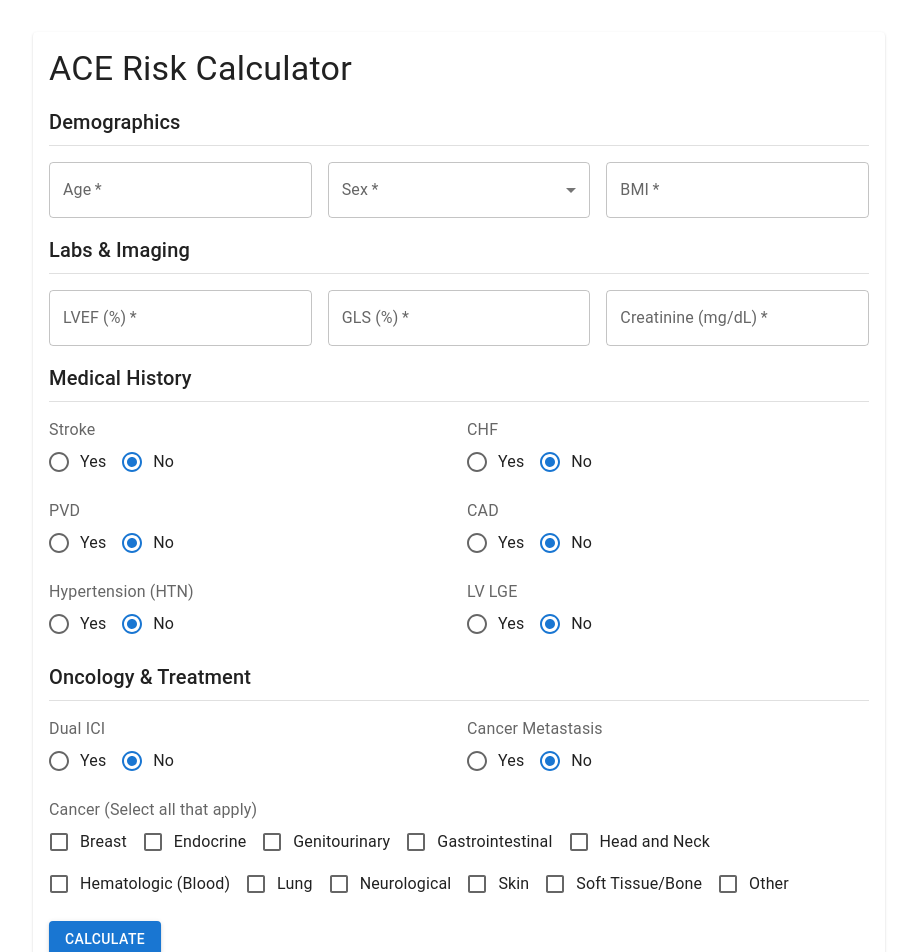
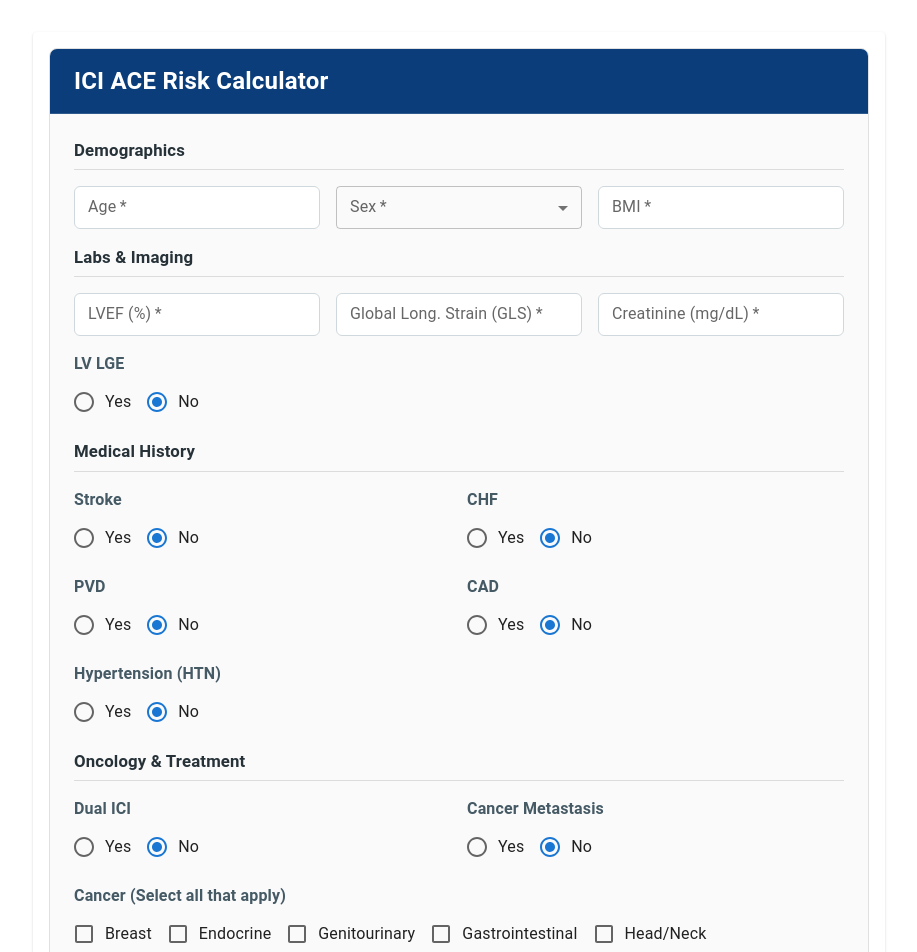
Before and after one commit to shawnwahi/cardio_onc_risk_calculators-aha2025-deploy, a React (Create React App) app: page / in a window 1280 px wide. Shown: the top 952 px of the page, without its empty margins (181-1098 px from the left). Built offline with nearby package versions, Linux system fonts and the light colour scheme.

Commit message:
add model weights

```diff
--- a/src/App.js
+++ b/src/App.js
@@ -5,24 +5,95 @@ import ICIForm from "./components/ICIForm";
 function App() {
   const [result, setResult] = useState("");
 
-  // Placeholder for linking to your actual model
-  const handleCalculate = (formData) => {
-    // For demonstration only
-    setResult("22%");
+  const weights = {
+    age: 0.015,           // Weight per year of age
+    sex: {
+      male: 0.05,         // Additional risk for males
+      female: 0.0         // Baseline for females
+    },
+    bmi: 0.008,           // Weight per BMI unit
+
+    lvef: -0.002,         // Negative weight (higher LVEF = lower risk)
+    gls: 0.008,           // Weight per GLS unit (more negative = higher risk)
+    creatinine: 0.05,     // Weight per mg/dl
+
+    stroke: 0.015,
+    chf: 0.005,
+    pvd: 0.030,
+    cad: 0.000,
+    htn: 0.020,
+    lvlge: 0.005,
+
+    dualIci: 0.030,
+    cancerMetastasis: 0.025,
+
+    cancerTypes: {
+      "Breast": 0.005,
+      "Endocrine": 0.008,
+      "Genitourinary": 0.002,
+      "Gastrointestinal": 0.015,
+      "Head and Neck": 0.014,
+      "Hematologic (Blood)": 0.008,
+      "Lung": 0.020,
+      "Neurological": 0.016,
+      "Skin": 0.009,
+      "Soft Tissue/Bone": 0.013,
+      "Other": 0.011
+    },
+
+    baseline: 0.005
   };
+
+const handleCalculate = (formData) => {
+  let raw_logreg_output = -0.6127;
+
+  raw_logreg_output += (-0.0273) * formData.lvef; // LVEF as a percentage
+  raw_logreg_output += (+0.0175) * formData.age;
+  raw_logreg_output += (+0.0745) * formData.bmi;
+  raw_logreg_output += (+0.1283) * formData.gls; // GLS absolute value + percentage
+  raw_logreg_output += (+0.4216) * formData.creatinine;
+
+  raw_logreg_output += (+0.2496) * (formData.dualIci ? 1 : 0);
+  raw_logreg_output += (+0.3424) * (formData.lvlge ? 1 : 0);
+  raw_logreg_output += (+0.1020) * (formData.cancerMetastasis ? 1 : 0);
+
+  raw_logreg_output += (+0.3390) * (formData.sex === "male" ? 1 : 0);
+
+  const cancerTypes = formData.cancerTypes || [];
+  raw_logreg_output += (-0.4643) * (cancerTypes.includes("Breast") ? 1 : 0);
+  raw_logreg_output += (+0.0449) * (cancerTypes.includes("Endocrine") ? 1 : 0);
+  raw_logreg_output += (-0.1727) * (cancerTypes.includes("Gastrointestinal") ? 1 : 0);
+  raw_logreg_output += (+0.3156) * (cancerTypes.includes("Genitourinary") ? 1 : 0);
+  raw_logreg_output += (+0.3544) * (cancerTypes.includes("Head and Neck") ? 1 : 0);
+  raw_logreg_output += (+0.2631) * (cancerTypes.includes("Hematologic (Blood)") ? 1 : 0);
+  raw_logreg_output += (+0.2302) * (cancerTypes.includes("Lung") ? 1 : 0);
+  raw_logreg_output += (+0.2421) * (cancerTypes.includes("Neurological") ? 1 : 0);
+  raw_logreg_output += (+0.1422) * (cancerTypes.includes("Other") ? 1 : 0);
+  raw_logreg_output += (+0.0275) * (cancerTypes.includes("Skin") ? 1 : 0);
+  raw_logreg_output += (+0.1602) * (cancerTypes.includes("Soft Tissue/Bone") ? 1 : 0);
+
+  raw_logreg_output += (-1.0371) * (formData.stroke ? 1 : 0);
+  raw_logreg_output += (-0.5987) * (formData.chf ? 1 : 0);
+  raw_logreg_output += (-0.5034) * (formData.pvd ? 1 : 0);
+  raw_logreg_output += (-0.3297) * (formData.cad ? 1 : 0);
+  raw_logreg_output += (+0.1644) * (formData.htn ? 1 : 0);
+
+  const probabilityACE = 1 / (1 + Math.exp(-1*raw_logreg_output));
+
+  //const riskPercentage = Math.round(probabilityACE * 1000) / 100;
+  let riskPercentage = probabilityACE * 100; // Convert to percentage
+  riskPercentage = Math.round(riskPercentage * 100) / 100;
+
+  setResult(`${riskPercentage}%`);
+};
 
   return (
     <Container maxWidth="md" style={{ marginTop: "2rem", marginBottom: "2rem" }}>
       <Card>
         <CardContent>
-          <Typography variant="h4" gutterBottom>
-            ACE Risk Calculator
-          </Typography>
-
           {/* <Typography variant="body1" paragraph>
             Please fill in the details below to estimate the chance of developing an ACE event.
           </Typography> */}
-
           {/* <Alert severity="info" style={{ marginBottom: "1rem" }}>
             <AlertTitle>Definition: Acute Cardiac Events (ACE)</AlertTitle>
             In this tool, ACE refers to a range of cardiovascular complications observed
@@ -32,9 +103,7 @@ function App() {
             block, coronary artery disease, congestive heart failure, systolic heart failure,
             diastolic heart failure, myocardial infarction, mitral valve disease, myocarditis.
           </Alert> */}
-
           <ICIForm onCalculate={handleCalculate} />
-
           {/* Display result if any */}
           {result && (
             <Alert severity="info" style={{ marginTop: "1rem" }}>
--- a/src/components/ICIForm.js
+++ b/src/components/ICIForm.js
@@ -8,6 +8,7 @@ import {
   FormControl,
   FormLabel,
   RadioGroup,
+  Paper,
   FormControlLabel,
   Radio,
   Select,
@@ -54,12 +55,12 @@ function ICIForm({ onCalculate }) {
     "Endocrine",
     "Genitourinary",
     "Gastrointestinal",
-    "Head and Neck",
-    "Hematologic (Blood)",
+    "Head/Neck",
+    "Hematologic",
     "Lung",
     "Neurological",
     "Skin",
-    "Soft Tissue/Bone",
+    "Tissue/Bone",
     "Other"
   ];
   const [cancerTypes, setCancerTypes] = useState([]);
@@ -104,13 +105,61 @@ function ICIForm({ onCalculate }) {
     onCalculate(formData);
   };
 
+  const inputSX = {
+  "& .MuiOutlinedInput-root": {
+    borderRadius: 1.5,
+    backgroundColor: "#fff",
+    "& fieldset": { borderColor: "#CFD8DC" },
+    "&:hover fieldset": { borderColor: "#90A4AE" },
+    "&.Mui-focused fieldset": { borderColor: "#0A3D79", borderWidth: 2 },
+  },
+  "& .MuiOutlinedInput-input": { py: 1.25 },
+};
+
+const sectionTitleSX = {
+  fontWeight: 700,
+  fontSize: "1.05rem",
+  color: "#263238",
+  mb: 0.75,
+};
+
+const formLabelSX = {
+  fontWeight: 600,
+  color: "#455A64",
+  mb: 0.75,
+};
+
+
   return (
-    <Box component="form" onSubmit={handleSubmit} sx={{ mt: 2 }}>
+<Paper
+  elevation={0}
+  sx={{
+    border: "1px solid",
+    borderColor: "#E0E0E0",
+    borderRadius: 2,
+    overflow: "hidden",
+    bgcolor: "#FAFAFB",
+  }}
+>
+  {/* Header Bar */}
+  <Box
+    sx={{
+      bgcolor: "#0A3D79",
+      color: "#fff",
+      px: 3,
+      py: 2,
+      borderBottom: "1px solid rgba(255,255,255,0.15)",
+    }}
+  >
+    <Typography variant="h5" sx={{ fontWeight: 700, letterSpacing: 0.2 }}>
+      ICI ACE Risk Calculator
+    </Typography>
+  </Box>
 
+  {/* Form Body */}
+  <Box component="form" onSubmit={handleSubmit} sx={{ p: { xs: 2, sm: 3 } }}>
     {/* ============ DEMOGRAPHICS ============ */}
-      <Typography variant="h6" gutterBottom>
-        Demographics
-      </Typography>
+    <Typography sx={sectionTitleSX}>Demographics</Typography>
     <Divider sx={{ mb: 2 }} />
 
     <Grid container spacing={2} sx={{ mb: 2 }}>
@@ -119,17 +168,19 @@ function ICIForm({ onCalculate }) {
         <TextField
           fullWidth
           required
+          size="small"
           label="Age"
           type="number"
           value={age}
           onChange={(e) => setAge(e.target.value)}
           variant="outlined"
+          sx={inputSX}
         />
       </Grid>
 
       {/* Sex */}
       <Grid item xs={12} sm={4}>
-          <FormControl fullWidth required>
+        <FormControl fullWidth required size="small">
           <InputLabel id="sex-label">Sex</InputLabel>
           <Select
             labelId="sex-label"
@@ -137,6 +188,7 @@ function ICIForm({ onCalculate }) {
             value={sex}
             onChange={(e) => setSex(e.target.value)}
             input={<OutlinedInput label="Sex" />}
+            sx={inputSX}
           >
             <MenuItem value="">Select</MenuItem>
             <MenuItem value="male">Male</MenuItem>
@@ -150,20 +202,20 @@ function ICIForm({ onCalculate }) {
         <TextField
           fullWidth
           required
+          size="small"
           label="BMI"
           type="number"
           inputProps={{ step: "0.1" }}
           value={bmi}
           onChange={(e) => setBmi(e.target.value)}
           variant="outlined"
+          sx={inputSX}
         />
       </Grid>
     </Grid>
 
     {/* ============ LABS & IMAGING ============ */}
-      <Typography variant="h6" gutterBottom>
-        Labs &amp; Imaging
-      </Typography>
+    <Typography sx={sectionTitleSX}>Labs & Imaging</Typography>
     <Divider sx={{ mb: 2 }} />
 
     <Grid container spacing={2} sx={{ mb: 2 }}>
@@ -171,12 +223,14 @@ function ICIForm({ onCalculate }) {
         <TextField
           fullWidth
           required
+          size="small"
           label="LVEF (%)"
           type="number"
           inputProps={{ step: "0.1" }}
           value={lvef}
           onChange={(e) => setLvef(e.target.value)}
           variant="outlined"
+          sx={inputSX}
         />
       </Grid>
 
@@ -184,12 +238,14 @@ function ICIForm({ onCalculate }) {
         <TextField
           fullWidth
           required
-            label="GLS (%)"
+          size="small"
+          label="Global Long. Strain (GLS)"
           type="number"
           inputProps={{ step: "0.1" }}
           value={gls}
           onChange={(e) => setGls(e.target.value)}
           variant="outlined"
+          sx={inputSX}
         />
       </Grid>
 
@@ -197,27 +253,46 @@ function ICIForm({ onCalculate }) {
         <TextField
           fullWidth
           required
+          size="small"
           label="Creatinine (mg/dL)"
           type="number"
           inputProps={{ step: "0.01" }}
           value={creatinine}
           onChange={(e) => setCreatinine(e.target.value)}
           variant="outlined"
+          sx={inputSX}
         />
+      </Grid>
+
+      {/* LV LGE */}
+      <Grid item xs={12} sm={4}>
+        <FormControl component="fieldset" fullWidth>
+          <FormLabel component="legend" sx={formLabelSX}>
+            LV LGE
+          </FormLabel>
+          <RadioGroup
+            row
+            value={lvlge ? "yes" : "no"}
+            onChange={(e) => setLvlge(e.target.value === "yes")}
+          >
+            <FormControlLabel value="yes" control={<Radio />} label="Yes" />
+            <FormControlLabel value="no" control={<Radio />} label="No" />
+          </RadioGroup>
+        </FormControl>
       </Grid>
     </Grid>
 
     {/* ============ MEDICAL HISTORY ============ */}
-      <Typography variant="h6" gutterBottom>
-        Medical History
-      </Typography>
+    <Typography sx={sectionTitleSX}>Medical History</Typography>
     <Divider sx={{ mb: 2 }} />
 
     <Grid container spacing={2} sx={{ mb: 2 }}>
       {/* Stroke */}
       <Grid item xs={12} sm={6}>
         <FormControl component="fieldset" fullWidth>
-            <FormLabel component="legend">Stroke</FormLabel>
+          <FormLabel component="legend" sx={formLabelSX}>
+            Stroke
+          </FormLabel>
           <RadioGroup
             row
             value={stroke ? "yes" : "no"}
@@ -232,7 +307,9 @@ function ICIForm({ onCalculate }) {
       {/* CHF */}
       <Grid item xs={12} sm={6}>
         <FormControl component="fieldset" fullWidth>
-            <FormLabel component="legend">CHF</FormLabel>
+          <FormLabel component="legend" sx={formLabelSX}>
+            CHF
+          </FormLabel>
           <RadioGroup
             row
             value={chf ? "yes" : "no"}
@@ -247,7 +324,9 @@ function ICIForm({ onCalculate }) {
       {/* PVD */}
       <Grid item xs={12} sm={6}>
         <FormControl component="fieldset" fullWidth>
-            <FormLabel component="legend">PVD</FormLabel>
+          <FormLabel component="legend" sx={formLabelSX}>
+            PVD
+          </FormLabel>
           <RadioGroup
             row
             value={pvd ? "yes" : "no"}
@@ -262,7 +341,9 @@ function ICIForm({ onCalculate }) {
       {/* CAD */}
       <Grid item xs={12} sm={6}>
         <FormControl component="fieldset" fullWidth>
-            <FormLabel component="legend">CAD</FormLabel>
+          <FormLabel component="legend" sx={formLabelSX}>
+            CAD
+          </FormLabel>
           <RadioGroup
             row
             value={cad ? "yes" : "no"}
@@ -277,7 +358,9 @@ function ICIForm({ onCalculate }) {
       {/* HTN */}
       <Grid item xs={12} sm={6}>
         <FormControl component="fieldset" fullWidth>
-            <FormLabel component="legend">Hypertension (HTN)</FormLabel>
+          <FormLabel component="legend" sx={formLabelSX}>
+            Hypertension (HTN)
+          </FormLabel>
           <RadioGroup
             row
             value={htn ? "yes" : "no"}
@@ -290,32 +373,19 @@ function ICIForm({ onCalculate }) {
       </Grid>
 
       {/* LV LGE */}
-        <Grid item xs={12} sm={6}>
-          <FormControl component="fieldset" fullWidth>
-            <FormLabel component="legend">LV LGE</FormLabel>
-            <RadioGroup
-              row
-              value={lvlge ? "yes" : "no"}
-              onChange={(e) => setLvlge(e.target.value === "yes")}
-            >
-              <FormControlLabel value="yes" control={<Radio />} label="Yes" />
-              <FormControlLabel value="no" control={<Radio />} label="No" />
-            </RadioGroup>
-          </FormControl>
-        </Grid>
     </Grid>
 
     {/* ============ ONCOLOGY & TREATMENT ============ */}
-      <Typography variant="h6" gutterBottom>
-        Oncology &amp; Treatment
-      </Typography>
+    <Typography sx={sectionTitleSX}>Oncology & Treatment</Typography>
     <Divider sx={{ mb: 2 }} />
 
     <Grid container spacing={2} sx={{ mb: 2 }}>
       {/* Dual ICI */}
       <Grid item xs={12} sm={6}>
         <FormControl component="fieldset" fullWidth>
-            <FormLabel component="legend">Dual ICI</FormLabel>
+          <FormLabel component="legend" sx={formLabelSX}>
+            Dual ICI
+          </FormLabel>
           <RadioGroup
             row
             value={dualIci ? "yes" : "no"}
@@ -330,7 +400,9 @@ function ICIForm({ onCalculate }) {
       {/* Cancer Metastasis */}
       <Grid item xs={12} sm={6}>
         <FormControl component="fieldset" fullWidth>
-            <FormLabel component="legend">Cancer Metastasis</FormLabel>
+          <FormLabel component="legend" sx={formLabelSX}>
+            Cancer Metastasis
+          </FormLabel>
           <RadioGroup
             row
             value={cancerMetastasis ? "yes" : "no"}
@@ -344,7 +416,9 @@ function ICIForm({ onCalculate }) {
 
       {/* Cancer (multi-select) */}
       <Grid item xs={12}>
-          <FormLabel component="legend">Cancer (Select all that apply)</FormLabel>
+        <FormLabel component="legend" sx={formLabelSX}>
+          Cancer (Select all that apply)
+        </FormLabel>
         <FormGroup row>
           {cancerOptions.map((option) => (
             <FormControlLabel
@@ -356,6 +430,7 @@ function ICIForm({ onCalculate }) {
                 />
               }
               label={option}
+              sx={{ mr: 2 }}
             />
           ))}
         </FormGroup>
@@ -363,12 +438,26 @@ function ICIForm({ onCalculate }) {
     </Grid>
 
     {/* ============ SUBMIT BUTTON ============ */}
-      <Box sx={{ mt: 2 }}>
-        <Button variant="contained" color="primary" type="submit">
+    <Box sx={{ mt: 1 }}>
+      <Button
+        variant="contained"
+        color="primary"
+        type="submit"
+        size="large"
+        sx={{
+          bgcolor: "#0A3D79",
+          textTransform: "none",
+          fontWeight: 700,
+          borderRadius: 1.5,
+          px: 3,
+          "&:hover": { bgcolor: "#083363" },
+        }}
+      >
         Calculate
       </Button>
     </Box>
   </Box>
+</Paper>
   );
 }
 
```
Also changed, not shown: 1 other file (tests, documents, lock files or other folders). Lines whose indentation alone changed are shown as unchanged.
